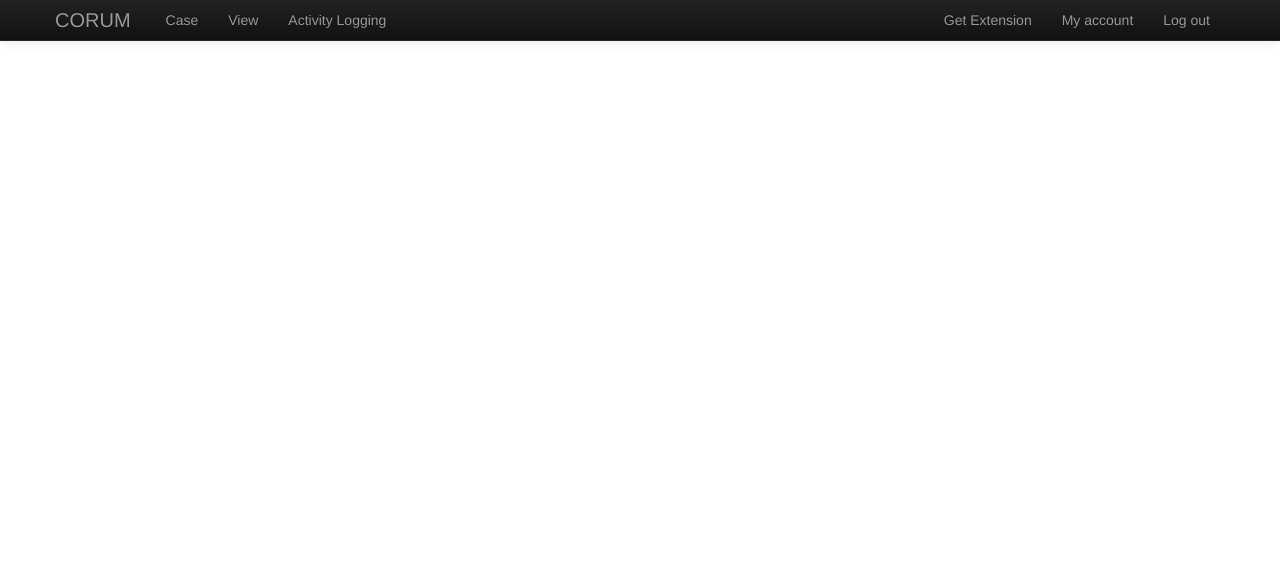
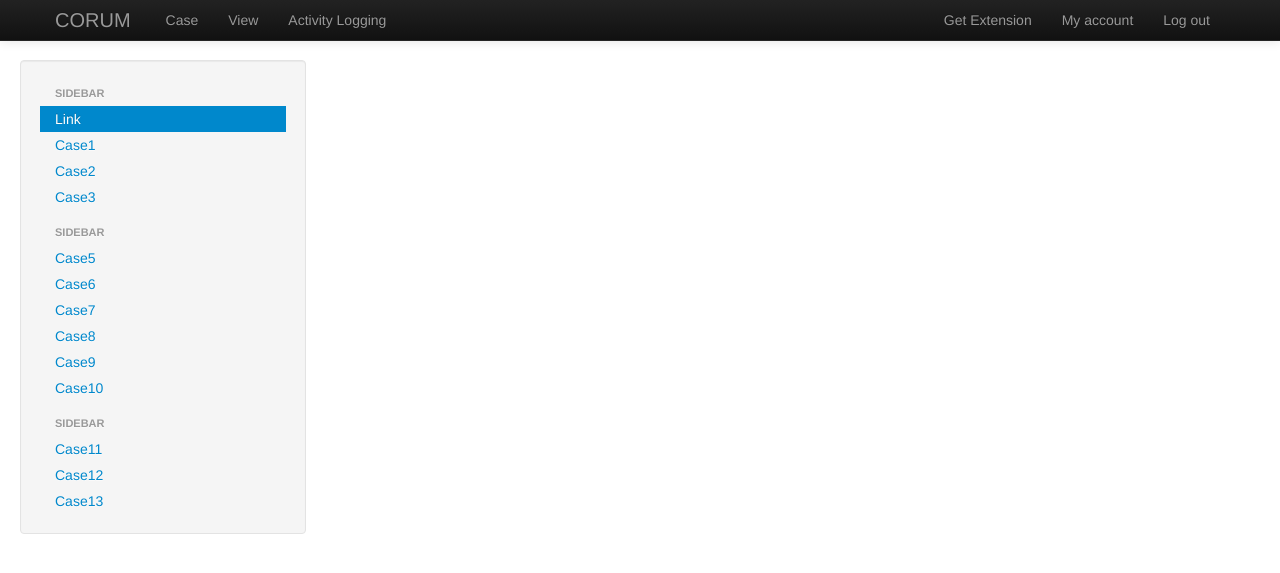
Before and after one commit to charlierm/muroc, a Python web app: template corum/core/templates/navbar.html in a window 1280 px wide. Shown: the top 573 px of the page. Run offline with Jinja, Linux system fonts and the light colour scheme; the template is opened without the code that fills it, so the values that code supplies are empty; some libraries are stand-ins or nearby versions.

Commit message:
Added sidebar to base.html

```diff
--- a/corum/core/templates/base.html
+++ b/corum/core/templates/base.html
@@ -2,7 +2,7 @@
 <html lang="en">
   <head>
     <meta charset="utf-8">
-    <title>CORUM</title>
+    <title>{% block title %}{% endblock %}</title>
     <meta name="viewport" content="width=device-width, initial-scale=1.0">
     <meta name="description" content="">
     <meta name="author" content="">
@@ -29,6 +29,8 @@
       <link rel="apple-touch-icon-precomposed" sizes="72x72" href="../assets/ico/apple-touch-icon-72-precomposed.png">
                     <link rel="apple-touch-icon-precomposed" href="../assets/ico/apple-touch-icon-57-precomposed.png">
                                    <link rel="shortcut icon" href="../assets/ico/favicon.png">
+    {% block head %}
+    {% endblock %}
   </head>
 
   <body>
@@ -36,8 +38,15 @@
     {% block navbar %}{% endblock %}
 
     <!-- Content -->
-    <div class="container">
-      {% block content %}{% endblock %}
+    <div class="container-fluid">
+      <div class="row-fluid">
+        <div class="span3">
+          {% include "sidebar.html" %}
+        </div><!--/span-->
+        <div class="span9">
+        {% block content %}{% endblock %}
+        </div>
+      </div>
     </div>
 
     <!-- Le javascript
--- /dev/null
+++ b/corum/core/templates/sidebar.html
@@ -0,0 +1,20 @@
+<div class="well sidebar-nav">
+            <ul class="nav nav-list">
+              <li class="nav-header">Sidebar</li>
+              <li class="active"><a href="#">Link</a></li>
+              <li><a href="#">Case1</a></li>
+              <li><a href="#">Case2</a></li>
+              <li><a href="#">Case3</a></li>
+              <li class="nav-header">Sidebar</li>
+              <li><a href="#">Case5</a></li>
+              <li><a href="#">Case6</a></li>
+              <li><a href="#">Case7</a></li>
+              <li><a href="#">Case8</a></li>
+              <li><a href="#">Case9</a></li>
+              <li><a href="#">Case10</a></li>
+              <li class="nav-header">Sidebar</li>
+              <li><a href="#">Case11</a></li>
+              <li><a href="#">Case12</a></li>
+              <li><a href="#">Case13</a></li>
+            </ul>
+</div><!--/.well -->
```
